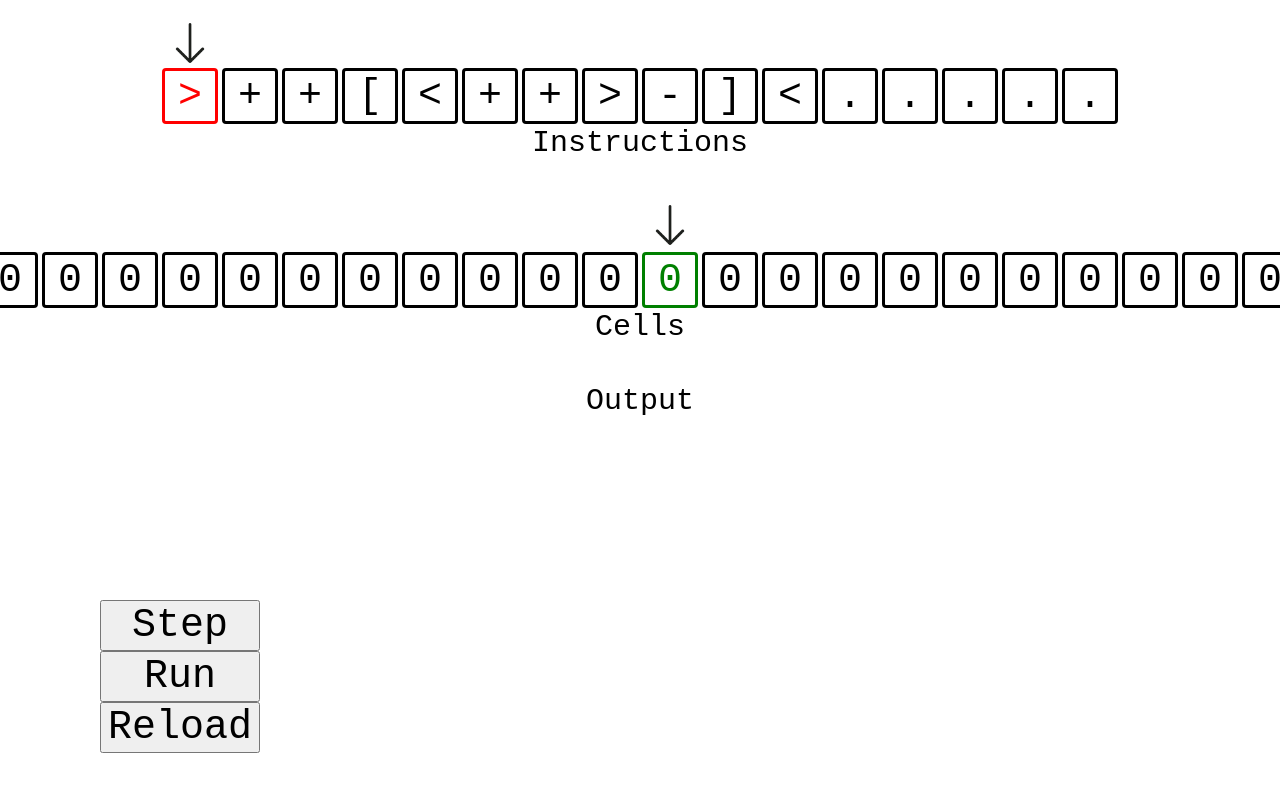
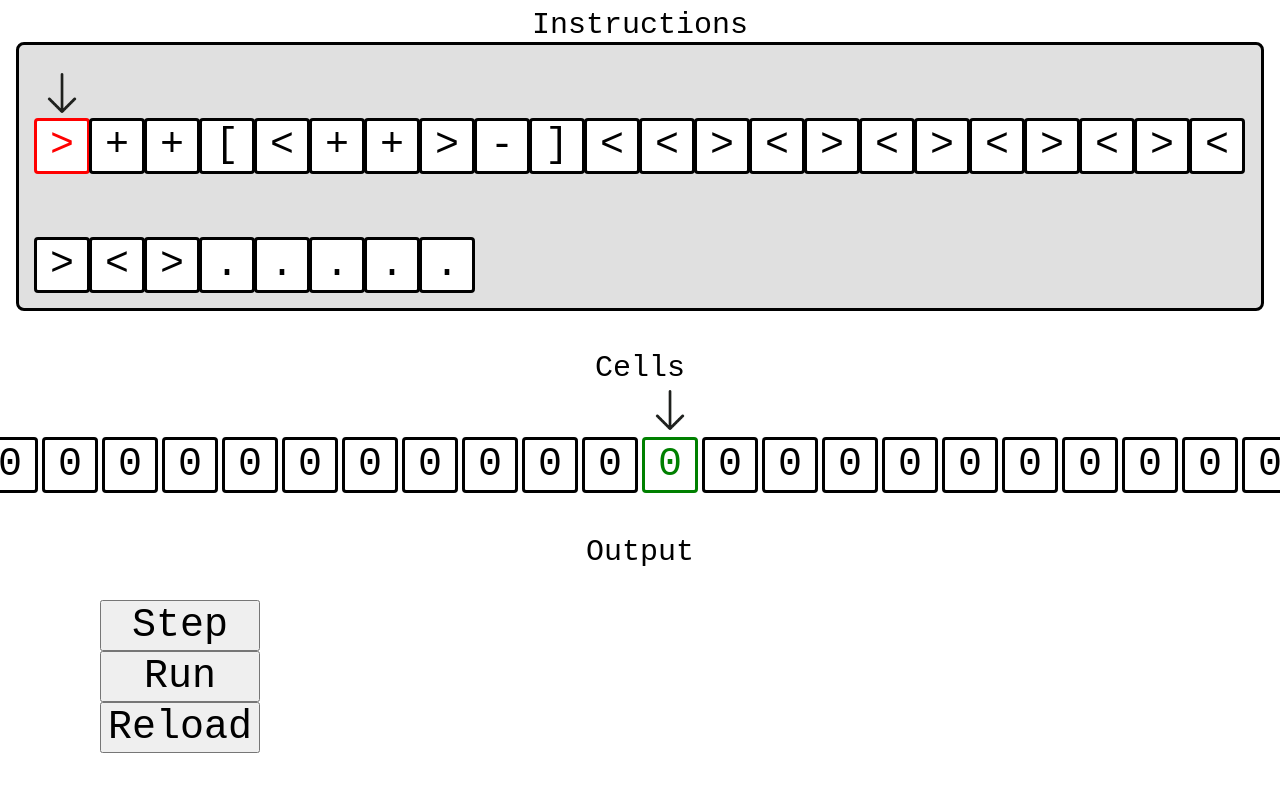
Before and after one commit to mothugget/brainfuck-visualiser, a React (Create React App) app in the folder client/: page / in a window 1280 px wide. Shown: the top 792 px of the page. Built offline with nearby package versions, Linux system fonts and the light colour scheme.

Commit message:
sorted out gridstuff

```diff
--- a/client/src/App.css
+++ b/client/src/App.css
@@ -30,7 +30,17 @@
   flex-direction: row;
 }
 
-
+.InstructionList {
+  width: 95vw;
+  display: grid;
+  gap: 1px;
+  grid-template-columns: repeat(auto-fit, 54px);
+  grid-auto-rows: auto;
+padding: 1vw;
+border-style: solid;
+border-radius: 8px;
+background-color: rgb(224, 224, 224);
+}
 
 .InstructionPointer {
   display: flex;
@@ -62,6 +72,7 @@
   width: var(--instruction-dims);
   aspect-ratio: 1 / 1;
   font-size: 40px;
+  background-color: white;
   border-style: solid;
   border-radius: 4px;
   margin: 2px;
@@ -98,7 +109,7 @@
   display: flex;
   justify-content: center;
   align-items: center;
-width: var(--instruction-dims);
+  width: var(--instruction-dims);
   aspect-ratio: 1 / 1;
   font-size: 40px;
   border-style: solid;
@@ -113,7 +124,7 @@ width: var(--instruction-dims);
 }
 
 .cell-pointer-img {
-height: 40px;
+  height: 40px;
 }
 
 .Pointer {
@@ -149,9 +160,9 @@ height: 40px;
   margin: 2px;
 }
 
-.button-container{
+.button-container {
   display: flex;
-flex-direction: column;
+  flex-direction: column;
   position: fixed;
   left: 100px;
   top: 75vh;
--- a/client/src/App.js
+++ b/client/src/App.js
@@ -20,7 +20,7 @@ function App() {
   const [programState, setProgramState] = useState(0);
   const [running, setRunning] = useState(false);
 
-  const instructions = (">++[<++>-]<.....").split('');
+  const instructions = (">++[<++>-]<<><><><><><><>.....").split('');
 
   let pointerVal = (cells[pointerPos] === undefined) ? 0 : cells[pointerPos];
   let insVal = instructions[instructionPos];
@@ -120,12 +120,14 @@ function App() {
   return (
     <div className="App">
       <div className={'centerer ' + greyOut}>
+        <div>Instructions</div>
           <InstructionList instructions={keyedList} />
-        <div>Instructions</div>
+
         <div className='spacer' />
+        <div>Cells</div>
         <CellPointerList pointers={keyedCells} />
         <CellList cells={keyedCells} />
-        <div>Cells</div>
+
       </div>
       <div className='spacer' />
       <div>Output</div>
```
